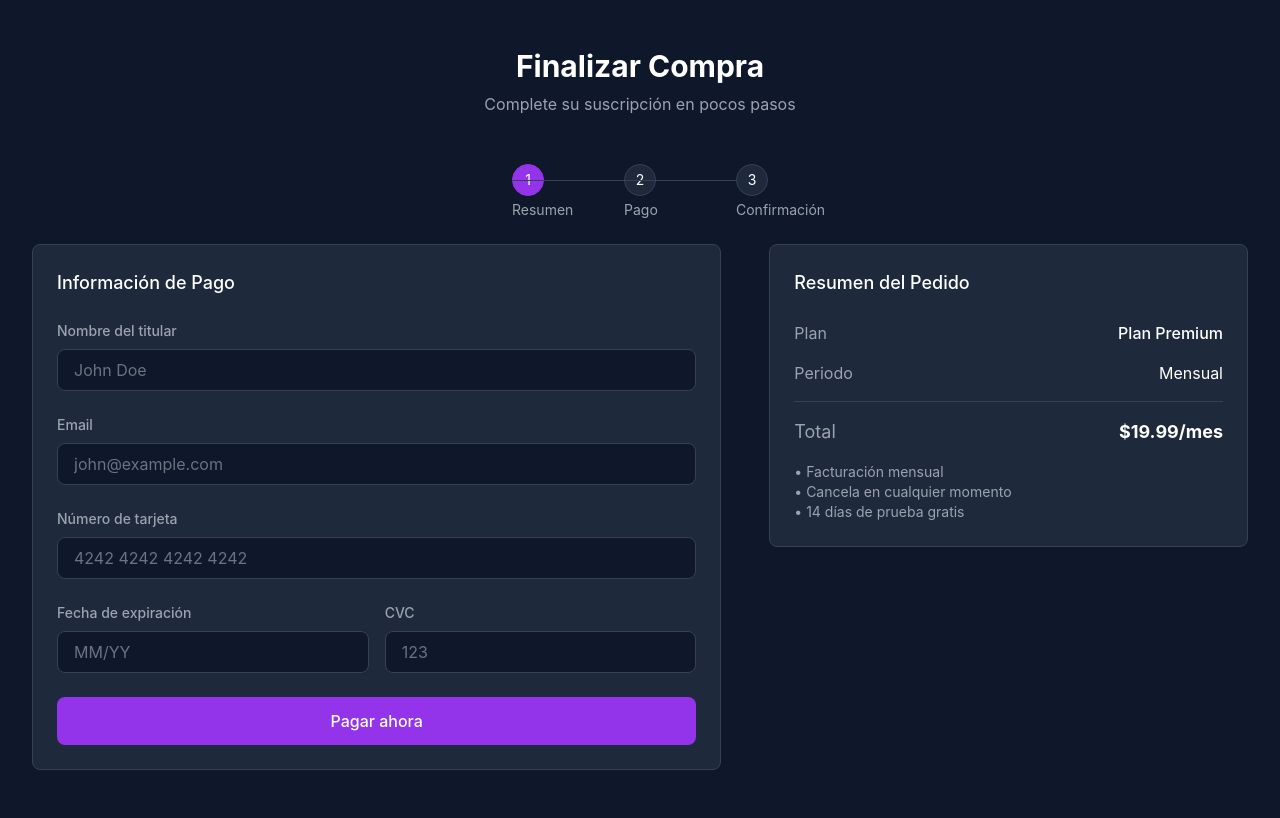
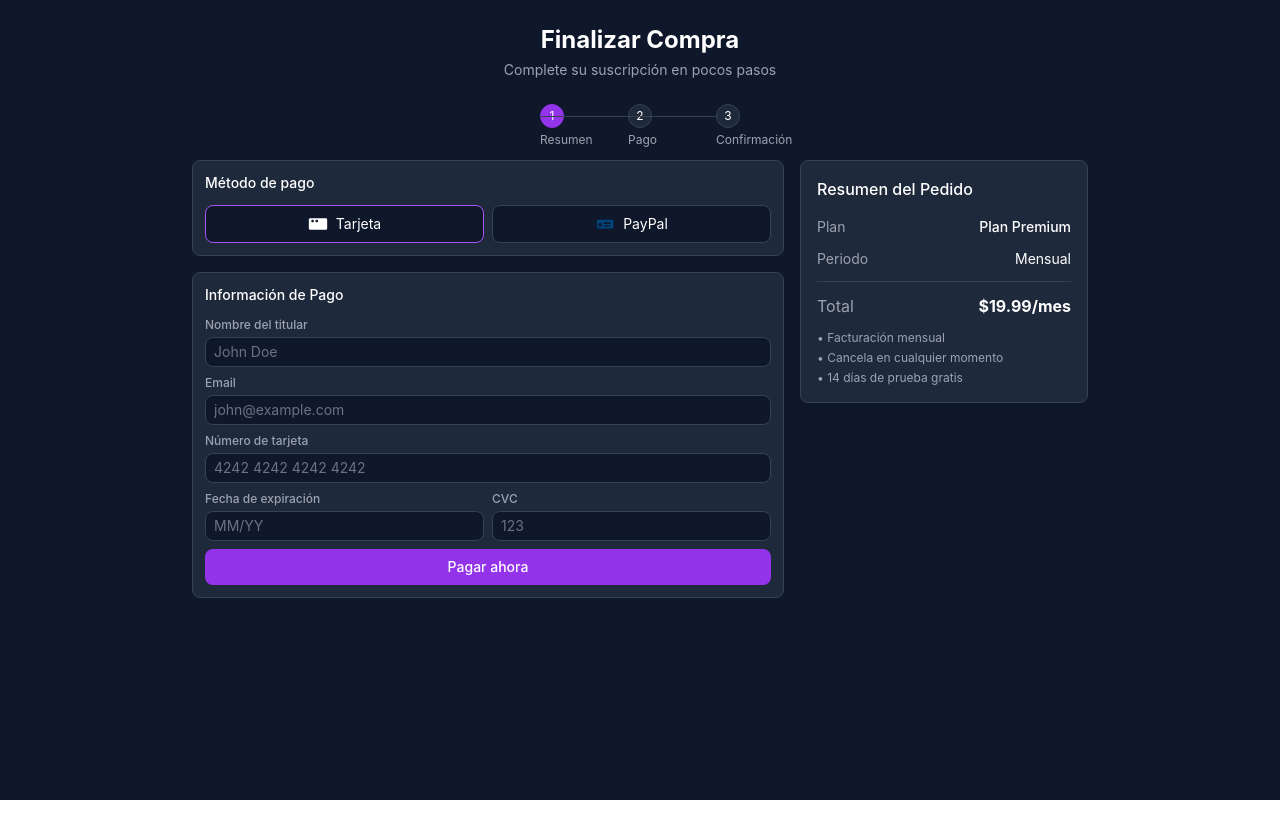
Before and after one commit to pridato/streaming, a React (Create React App) app in the folder front/: page /checkout in a window 1280 px wide. Built offline with nearby package versions, Linux system fonts and the light colour scheme.

Commit message:
creado user State recogiendo sus datos de cookies

```diff
--- a/front/src/components/checkout/CheckoutForm.js
+++ /dev/null
@@ -1,24 +0,0 @@
-import PaymentForm from "./Payment/PaymentForm";
-import OrderSummary from "./OrderSummary";
-
-const CheckoutForm = ({ setCurrentStep }) => {
-  return (
-    <div className="mt-12 lg:grid lg:grid-cols-12 lg:gap-x-12">
-      {/* Formulario de pago */}
-      <div className="lg:col-span-7">
-        <PaymentForm
-          onSuccess={() => {
-            setCurrentStep(3);
-          }}
-        />
-      </div>
-
-      {/* Resumen del pedido */}
-      <div className="lg:col-span-5 mt-10 lg:mt-0">
-        <OrderSummary />
-      </div>
-    </div>
-  );
-};
-
-export default CheckoutForm;
--- a/front/src/components/checkout/CheckoutHeader.js
+++ b/front/src/components/checkout/CheckoutHeader.js
@@ -1,8 +1,8 @@
 const CheckoutHeader = () => {
   return (
-    <div className="text-center mb-12">
-      <h1 className="text-3xl font-bold text-white">Finalizar Compra</h1>
-      <p className="mt-2 text-gray-400">
+    <div className="text-center mb-6">
+      <h1 className="text-2xl font-bold text-white">Finalizar Compra</h1>
+      <p className="mt-1 text-sm text-gray-400">
         Complete su suscripción en pocos pasos
       </p>
     </div>
--- a/front/src/components/checkout/CheckoutSteps.js
+++ b/front/src/components/checkout/CheckoutSteps.js
@@ -12,7 +12,7 @@ const CheckoutSteps = ({ currentStep }) => {
           <li
             key={step.name}
             className={`relative ${
-              stepIdx !== steps.length - 1 ? "pr-8 sm:pr-20" : ""
+              stepIdx !== steps.length - 1 ? "pr-6 sm:pr-16" : ""
             }`}
           >
             <div className="flex items-center">
@@ -21,9 +21,9 @@ const CheckoutSteps = ({ currentStep }) => {
                   currentStep >= step.id
                     ? "bg-purple-600 border-purple-600"
                     : "bg-slate-800 border-gray-700"
-                } rounded-full transition-colors duration-200 h-8 w-8 border flex items-center justify-center`}
+                } rounded-full transition-colors duration-200 h-6 w-6 border flex items-center justify-center`}
               >
-                <span className="text-white text-sm">{step.id}</span>
+                <span className="text-white text-xs">{step.id}</span>
               </div>
               {stepIdx !== steps.length - 1 && (
                 <div
@@ -31,11 +31,11 @@ const CheckoutSteps = ({ currentStep }) => {
                     currentStep > step.id
                       ? "border-purple-600"
                       : "border-gray-700"
-                  } absolute top-4 h-0.5 w-full border-t transition-colors duration-200`}
+                  } absolute top-3 h-0.5 w-full border-t transition-colors duration-200`}
                 />
               )}
             </div>
-            <span className="absolute -bottom-6 w-max text-sm text-gray-400">
+            <span className="absolute -bottom-5 w-max text-xs text-gray-400">
               {step.name}
             </span>
           </li>
--- a/front/src/components/checkout/Payment/PaymentForm.js
+++ b/front/src/components/checkout/Payment/PaymentForm.js
@@ -12,51 +12,54 @@ const PaymentForm = ({ onSubmit, loading }) => {
 
   const handleChange = (e) => {
     const { name, value } = e.target;
+    let formattedValue = value;
 
-    // Formateo específico para cada campo
-    let formattedValue = value;
-    if (name === "cardNumber") {
+    switch (name) {
+      case "cardNumber":
         formattedValue = value
           .replace(/\s/g, "")
           .replace(/(\d{4})/g, "$1 ")
           .trim();
-    } else if (name === "cardExpiry") {
+        break;
+      case "cardExpiry":
         formattedValue = value
           .replace(/\D/g, "")
           .replace(/(\d{2})(\d)/, "$1/$2")
           .slice(0, 5);
-    } else if (name === "cardCvc") {
+        break;
+      case "cardCvc":
         formattedValue = value.replace(/\D/g, "").slice(0, 3);
+        break;
+      default:
+        break;
     }
 
-    setFormData((prev) => ({
-      ...prev,
-      [name]: formattedValue,
-    }));
+    setFormData((prev) => ({ ...prev, [name]: formattedValue }));
   };
 
-  const handleSubmit = (e) => {
-    e.preventDefault();
-    onSubmit(formData);
-  };
+  const inputClasses =
+    "w-full px-2 py-1 bg-slate-900 border border-gray-700 rounded-lg text-white text-sm placeholder-gray-500 focus:outline-none focus:ring-1 focus:ring-purple-500 focus:border-transparent";
+  const labelClasses = "block text-xs font-medium text-gray-400 mb-1";
 
   return (
     <motion.div
       initial={{ opacity: 0, y: 20 }}
       animate={{ opacity: 1, y: 0 }}
-      className="bg-slate-800 rounded-lg p-6 border border-gray-700"
+      className="bg-slate-800 rounded-lg p-3 border border-gray-700"
     >
-      <h2 className="text-lg font-medium text-white mb-6">
+      <h2 className="text-sm font-medium text-white mb-3">
         Información de Pago
       </h2>
 
-      <form onSubmit={handleSubmit} className="space-y-6">
-        {/* Nombre del titular */}
+      <form
+        onSubmit={(e) => {
+          e.preventDefault();
+          onSubmit(formData);
+        }}
+        className="space-y-2"
+      >
         <div>
-          <label
-            htmlFor="name"
-            className="block text-sm font-medium text-gray-400 mb-2"
-          >
+          <label htmlFor="name" className={labelClasses}>
             Nombre del titular
           </label>
           <input
@@ -65,20 +68,14 @@ const PaymentForm = ({ onSubmit, loading }) => {
             name="name"
             value={formData.name}
             onChange={handleChange}
-            className="w-full px-4 py-2 bg-slate-900 border border-gray-700 rounded-lg
-              text-white placeholder-gray-500 focus:outline-none focus:ring-2
-              focus:ring-purple-500 focus:border-transparent transition-all"
+            className={inputClasses}
             placeholder="John Doe"
             required
           />
         </div>
 
-        {/* Email */}
         <div>
-          <label
-            htmlFor="email"
-            className="block text-sm font-medium text-gray-400 mb-2"
-          >
+          <label htmlFor="email" className={labelClasses}>
             Email
           </label>
           <input
@@ -87,20 +84,14 @@ const PaymentForm = ({ onSubmit, loading }) => {
             name="email"
             value={formData.email}
             onChange={handleChange}
-            className="w-full px-4 py-2 bg-slate-900 border border-gray-700 rounded-lg
-              text-white placeholder-gray-500 focus:outline-none focus:ring-2
-              focus:ring-purple-500 focus:border-transparent transition-all"
+            className={inputClasses}
             placeholder="john@example.com"
             required
           />
         </div>
 
-        {/* Número de tarjeta */}
         <div>
-          <label
-            htmlFor="cardNumber"
-            className="block text-sm font-medium text-gray-400 mb-2"
-          >
+          <label htmlFor="cardNumber" className={labelClasses}>
             Número de tarjeta
           </label>
           <input
@@ -109,22 +100,16 @@ const PaymentForm = ({ onSubmit, loading }) => {
             name="cardNumber"
             value={formData.cardNumber}
             onChange={handleChange}
-            className="w-full px-4 py-2 bg-slate-900 border border-gray-700 rounded-lg
-              text-white placeholder-gray-500 focus:outline-none focus:ring-2
-              focus:ring-purple-500 focus:border-transparent transition-all"
+            className={inputClasses}
             placeholder="4242 4242 4242 4242"
             maxLength="19"
             required
           />
         </div>
 
-        {/* Fecha y CVC */}
-        <div className="grid grid-cols-2 gap-4">
+        <div className="grid grid-cols-2 gap-2">
           <div>
-            <label
-              htmlFor="cardExpiry"
-              className="block text-sm font-medium text-gray-400 mb-2"
-            >
+            <label htmlFor="cardExpiry" className={labelClasses}>
               Fecha de expiración
             </label>
             <input
@@ -133,19 +118,14 @@ const PaymentForm = ({ onSubmit, loading }) => {
               name="cardExpiry"
               value={formData.cardExpiry}
               onChange={handleChange}
-              className="w-full px-4 py-2 bg-slate-900 border border-gray-700 rounded-lg
-                text-white placeholder-gray-500 focus:outline-none focus:ring-2
-                focus:ring-purple-500 focus:border-transparent transition-all"
+              className={inputClasses}
               placeholder="MM/YY"
               maxLength="5"
               required
             />
           </div>
           <div>
-            <label
-              htmlFor="cardCvc"
-              className="block text-sm font-medium text-gray-400 mb-2"
-            >
+            <label htmlFor="cardCvc" className={labelClasses}>
               CVC
             </label>
             <input
@@ -154,9 +134,7 @@ const PaymentForm = ({ onSubmit, loading }) => {
               name="cardCvc"
               value={formData.cardCvc}
               onChange={handleChange}
-              className="w-full px-4 py-2 bg-slate-900 border border-gray-700 rounded-lg
-                text-white placeholder-gray-500 focus:outline-none focus:ring-2
-                focus:ring-purple-500 focus:border-transparent transition-all"
+              className={inputClasses}
               placeholder="123"
               maxLength="3"
               required
@@ -164,18 +142,14 @@ const PaymentForm = ({ onSubmit, loading }) => {
           </div>
         </div>
 
-        {/* Botón de pago */}
         <button
           type="submit"
           disabled={loading}
-          className="w-full flex items-center justify-center gap-2 px-4 py-3
-            bg-purple-600 rounded-lg text-white font-medium
-            hover:bg-purple-700 transition-colors duration-200
-            disabled:opacity-50 disabled:cursor-not-allowed"
+          className="w-full flex items-center justify-center gap-2 px-3 py-2 mt-2 bg-purple-600 rounded-lg text-white text-sm font-medium hover:bg-purple-700 transition-colors duration-200 disabled:opacity-50"
         >
           {loading ? (
             <>
-              <svg className="animate-spin h-5 w-5" viewBox="0 0 24 24">
+              <svg className="animate-spin h-4 w-4" viewBox="0 0 24 24">
                 <circle
                   className="opacity-25"
                   cx="12"
--- /dev/null
+++ b/front/src/components/checkout/checkoutForm/CheckoutForm.js
@@ -0,0 +1,49 @@
+import PaymentForm from "../Payment/PaymentForm";
+import OrderSummary from "./OrderSummary";
+
+const CheckoutForm = ({ setCurrentStep }) => {
+  return (
+    <div className="grid grid-cols-1 md:grid-cols-3 gap-4 mt-8">
+      {/* Columna izquierda con el formulario de pago */}
+      <div className="md:col-span-2">
+        <div className="space-y-4">
+          {/* Sección de métodos de pago */}
+          <div className="bg-slate-800 rounded-lg p-3 border border-gray-700">
+            <h2 className="text-sm font-medium text-white mb-3">
+              Método de pago
+            </h2>
+            <div className="grid grid-cols-2 gap-2">
+              {/* Botón de pago con tarjeta */}
+              <button className="flex items-center justify-center gap-2 px-3 py-2 bg-slate-900 border border-purple-500 rounded-lg text-white text-sm hover:bg-slate-800 transition-colors">
+                <svg
+                  className="w-5 h-5"
+                  viewBox="0 0 24 24"
+                  fill="currentColor"
+                >
+                  <path d="M2.5 19h19A1.5 1.5 0 0023 17.5v-11A1.5 1.5 0 0021.5 5h-19A1.5 1.5 0 001 6.5v11A1.5 1.5 0 002.5 19zm1.5-11a1 1 0 011-1h1a1 1 0 011 1v1a1 1 0 01-1 1h-1a1 1 0 01-1-1v-1zm5 0a1 1 0 011-1h1a1 1 0 011 1v1a1 1 0 01-1 1h-1a1 1 0 01-1-1v-1z" />
+                </svg>
+                Tarjeta
+              </button>
+              {/* Botón de pago con PayPal */}
+              <button className="flex items-center justify-center gap-2 px-3 py-2 bg-slate-900 border border-gray-700 rounded-lg text-white text-sm hover:bg-slate-800 transition-colors">
+                <svg className="w-5 h-5" viewBox="0 0 24 24" fill="#00457C">
+                  <path d="M20.1 6.8h-16c-1.1 0-2 .9-2 2v6.5c0 1.1.9 2 2 2h16c1.1 0 2-.9 2-2V8.8c0-1.1-.9-2-2-2zm-14 8.2c-1.2 0-2.2-1-2.2-2.2s1-2.2 2.2-2.2 2.2 1 2.2 2.2-1 2.2-2.2 2.2zm12.5 0h-8.2v-1.5h8.2v1.5zm0-3h-8.2V10h8.2v2z" />
+                </svg>
+                PayPal
+              </button>
+            </div>
+          </div>
+
+          {/* Formulario de pago que avanza al paso 3 cuando es exitoso */}
+          <PaymentForm onSuccess={() => setCurrentStep(3)} />
+        </div>
+      </div>
+      {/* Columna derecha con el resumen de la orden */}
+      <div>
+        <OrderSummary />
+      </div>
+    </div>
+  );
+};
+
+export default CheckoutForm;
--- a/front/src/components/checkout/OrderSummary.js
+++ b/front/src/components/checkout/checkoutForm/OrderSummary.js
@@ -1,37 +1,33 @@
 const OrderSummary = ({ plan }) => {
   return (
-    <div className="bg-slate-800 rounded-lg p-6 border border-gray-700">
-      <h2 className="text-lg font-medium text-white mb-6">
+    <div className="bg-slate-800 rounded-lg p-4 border border-gray-700">
+      <h2 className="text-base font-medium text-white mb-4">
         Resumen del Pedido
       </h2>
 
-      <div className="space-y-4">
-        {/* Detalles del plan */}
-        <div className="flex justify-between">
+      <div className="space-y-3">
+        <div className="flex justify-between text-sm">
           <span className="text-gray-400">Plan</span>
           <span className="text-white font-medium">
             {plan?.name || "Plan Premium"}
           </span>
         </div>
 
-        <div className="flex justify-between">
+        <div className="flex justify-between text-sm">
           <span className="text-gray-400">Periodo</span>
           <span className="text-white">Mensual</span>
         </div>
 
-        {/* Línea divisoria */}
-        <div className="border-t border-gray-700 my-4"></div>
+        <div className="border-t border-gray-700 my-3"></div>
 
-        {/* Total */}
-        <div className="flex justify-between text-lg">
+        <div className="flex justify-between">
           <span className="text-gray-400">Total</span>
           <span className="text-white font-bold">
             ${plan?.price || "19.99"}/mes
           </span>
         </div>
 
-        {/* Información adicional */}
-        <div className="mt-6 text-sm text-gray-400">
+        <div className="mt-4 text-xs text-gray-400 space-y-1">
           <p>• Facturación mensual</p>
           <p>• Cancela en cualquier momento</p>
           <p>• 14 días de prueba gratis</p>
--- a/front/src/pages/checkout/Checkout.js
+++ b/front/src/pages/checkout/Checkout.js
@@ -1,21 +1,16 @@
 import { useState } from "react";
 import CheckoutSteps from "../../components/checkout/CheckoutSteps";
-import CheckoutForm from "../../components/checkout/CheckoutForm";
+import CheckoutForm from "../../components/checkout/checkoutForm/CheckoutForm";
 import CheckoutHeader from "../../components/checkout/CheckoutHeader";
 
 const Checkout = () => {
   const [currentStep, setCurrentStep] = useState(1);
 
   return (
-    <div className="min-h-screen bg-slate-900 py-12 px-4 sm:px-6 lg:px-8">
-      <div className="max-w-7xl mx-auto">
-        {/* Header */}
+    <div className="min-h-screen bg-slate-900 py-6 px-4 sm:px-6 lg:px-8">
+      <div className="max-w-4xl mx-auto">
         <CheckoutHeader />
-
-        {/* Pasos del checkout */}
         <CheckoutSteps currentStep={currentStep} />
-
-        {/* Contenido principal, formulario y resumen del pedido */}
         <CheckoutForm setCurrentStep={setCurrentStep} />
       </div>
     </div>
```
Also changed, not shown: front/src/context/userStore.js (added, +22 -0 lines). Lines whose indentation alone changed are shown as unchanged.
